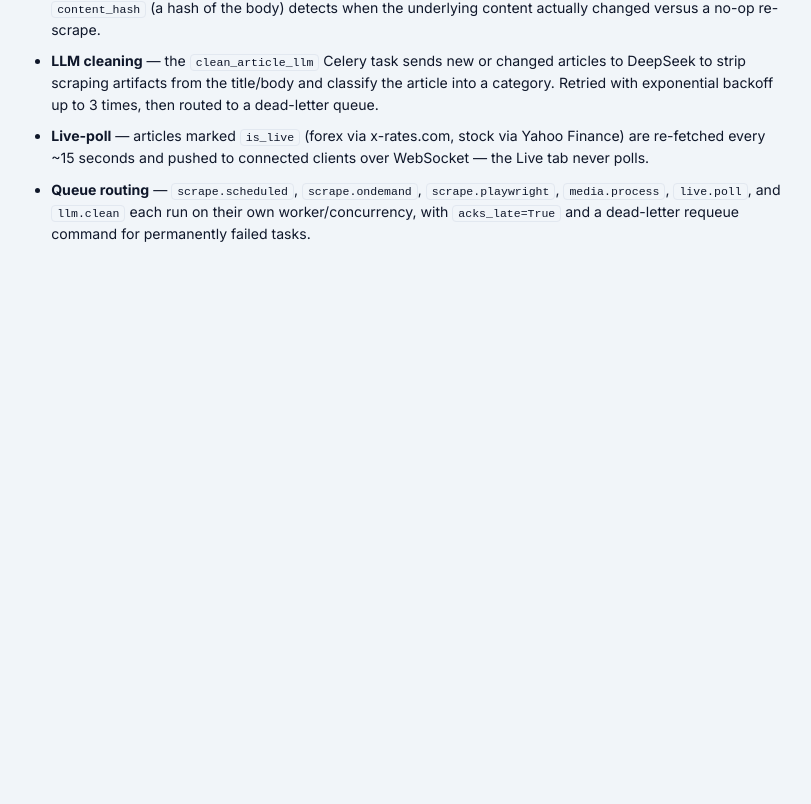
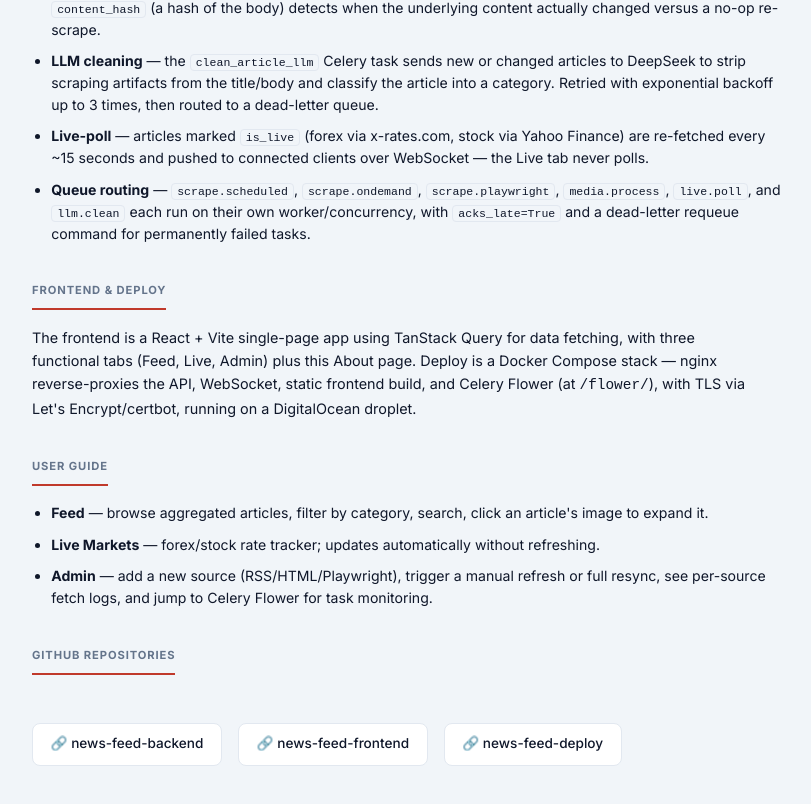
Before and after one commit to Ritheshhalma/news-feed-frontend, a React (Vite) app: page /about in a window 1280 px wide. Shown: the part 1023-1827 px from the top of the page, without its empty margins (228-1039 px from the left). Before the commit the page ends 1323 px from the top, so only its background shows below. Built offline with nearby package versions, Linux system fonts and the light colour scheme; no server answers.

Commit message:
Add Frontend/Deploy, User Guide, and GitHub Repositories sections to About page

```diff
--- a/src/pages/AboutPage.tsx
+++ b/src/pages/AboutPage.tsx
@@ -7,6 +7,25 @@ const STACK = [
   { layer: "LLM cleaning", tool: "DeepSeek (chat completions API)" },
   { layer: "JS rendering", tool: "Playwright + Camoufox (hardened Firefox)" },
   { layer: "Deploy", tool: "Docker Compose + nginx + Let's Encrypt" },
+];
+
+const REPOS = [
+  {
+    name: "news-feed-backend",
+    url: "https://github.com/Ritheshhalma/news-feed-backend",
+    description:
+      "Django/DRF API, Celery pipeline, scraping adapters, DeepSeek article cleaning — primary focus of this project.",
+  },
+  {
+    name: "news-feed-frontend",
+    url: "https://github.com/Ritheshhalma/news-feed-frontend",
+    description: "React + Vite single-page app (Feed, Live, Admin, About tabs).",
+  },
+  {
+    name: "news-feed-deploy",
+    url: "https://github.com/Ritheshhalma/news-feed-deploy",
+    description: "Docker Compose stack, nginx reverse proxy config, and the deploy runbook.",
+  },
 ];
 
 export function AboutPage() {
@@ -82,6 +101,54 @@ export function AboutPage() {
           </li>
         </ul>
       </section>
+
+      <section className="about-section">
+        <p className="admin-section-title">Frontend &amp; Deploy</p>
+        <p className="about-text">
+          The frontend is a React + Vite single-page app using TanStack Query for data
+          fetching, with three functional tabs (Feed, Live, Admin) plus this About page.
+          Deploy is a Docker Compose stack — nginx reverse-proxies the API, WebSocket,
+          static frontend build, and Celery Flower (at <code>/flower/</code>), with TLS via
+          Let's Encrypt/certbot, running on a DigitalOcean droplet.
+        </p>
+      </section>
+
+      <section className="about-section">
+        <p className="admin-section-title">User Guide</p>
+        <ul className="about-list">
+          <li>
+            <strong>Feed</strong> — browse aggregated articles, filter by category, search,
+            click an article's image to expand it.
+          </li>
+          <li>
+            <strong>Live Markets</strong> — forex/stock rate tracker; updates automatically
+            without refreshing.
+          </li>
+          <li>
+            <strong>Admin</strong> — add a new source (RSS/HTML/Playwright), trigger a
+            manual refresh or full resync, see per-source fetch logs, and jump to Celery
+            Flower for task monitoring.
+          </li>
+        </ul>
+      </section>
+
+      <section className="about-section">
+        <p className="admin-section-title">GitHub Repositories</p>
+        <div className="admin-links">
+          {REPOS.map((repo) => (
+            <a
+              key={repo.name}
+              href={repo.url}
+              target="_blank"
+              rel="noopener noreferrer"
+              className="admin-link-btn"
+              title={repo.description}
+            >
+              🔗 {repo.name}
+            </a>
+          ))}
+        </div>
+      </section>
     </div>
   );
 }
```
